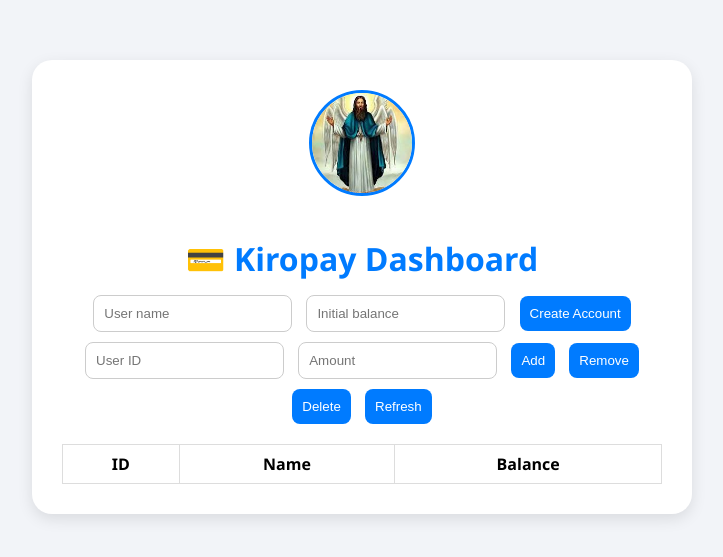
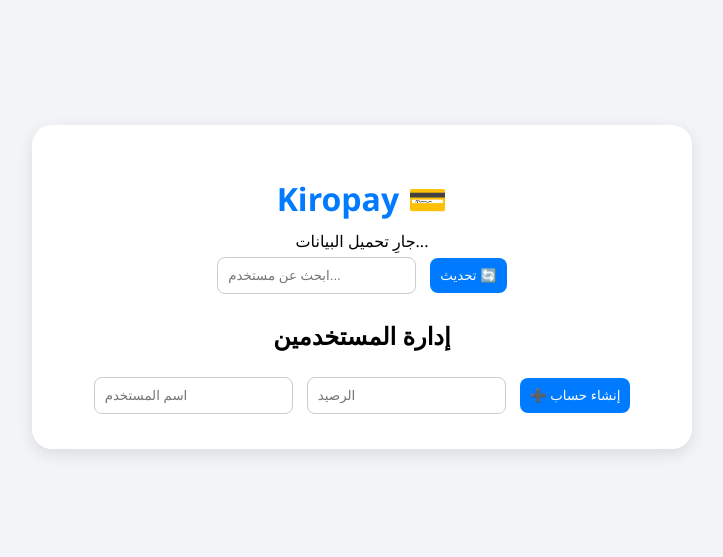
Before and after one commit to kiro12kiro/kiropay, a website: page frontend/index.html in a window 1280 px wide. Shown: the part 121-678 px from the top of the page, without its empty margins (278-1001 px from the left). Drawn offline with Linux system fonts and the light colour scheme.

Commit message:
Update index.html

```diff
--- a/frontend/index.html
+++ b/frontend/index.html
@@ -1,5 +1,5 @@
 <!DOCTYPE html>
-<html lang="en">
+<html lang="ar">
   <head>
     <meta charset="UTF-8" />
     <meta name="viewport" content="width=device-width, initial-scale=1.0" />
@@ -8,32 +8,23 @@
   </head>
   <body>
     <div class="container">
-    <img src="images/default.jpg" alt="Kiropay Logo" class="logo" />
+      <h1>Kiropay 💳</h1>
 
-    <h1>💳 Kiropay Dashboard</h1>
-    <div id="message" class="message"></div>
+      <div id="status">جارِ تحميل البيانات...</div>
 
-    <div class="form">
-      <input type="text" id="username" placeholder="User name" />
-      <input type="number" id="balance" placeholder="Initial balance" />
-      <button onclick="createUser()">Create Account</button>
+      <div class="actions">
+        <input type="text" id="search" placeholder="ابحث عن مستخدم..." />
+        <button id="refresh">تحديث 🔄</button>
       </div>
 
-    <div class="actions">
-      <input type="number" id="userId" placeholder="User ID" />
-      <input type="number" id="amount" placeholder="Amount" />
-      <button onclick="addBalance()">Add</button>
-      <button onclick="removeBalance()">Remove</button>
-      <button onclick="deleteUser()">Delete</button>
-      <button onclick="loadUsers()">Refresh</button>
+      <div id="users"></div>
+
+      <h2>إدارة المستخدمين</h2>
+      <div class="form-group">
+        <input type="text" id="name" placeholder="اسم المستخدم" />
+        <input type="number" id="balance" placeholder="الرصيد" />
+        <button id="create">➕ إنشاء حساب</button>
       </div>
-
-    <table id="usersTable">
-      <thead>
-        <tr><th>ID</th><th>Name</th><th>Balance</th></tr>
-      </thead>
-      <tbody></tbody>
-    </table>
     </div>
 
     <script src="app.js"></script>
```
Lines whose indentation alone changed are shown as unchanged.
